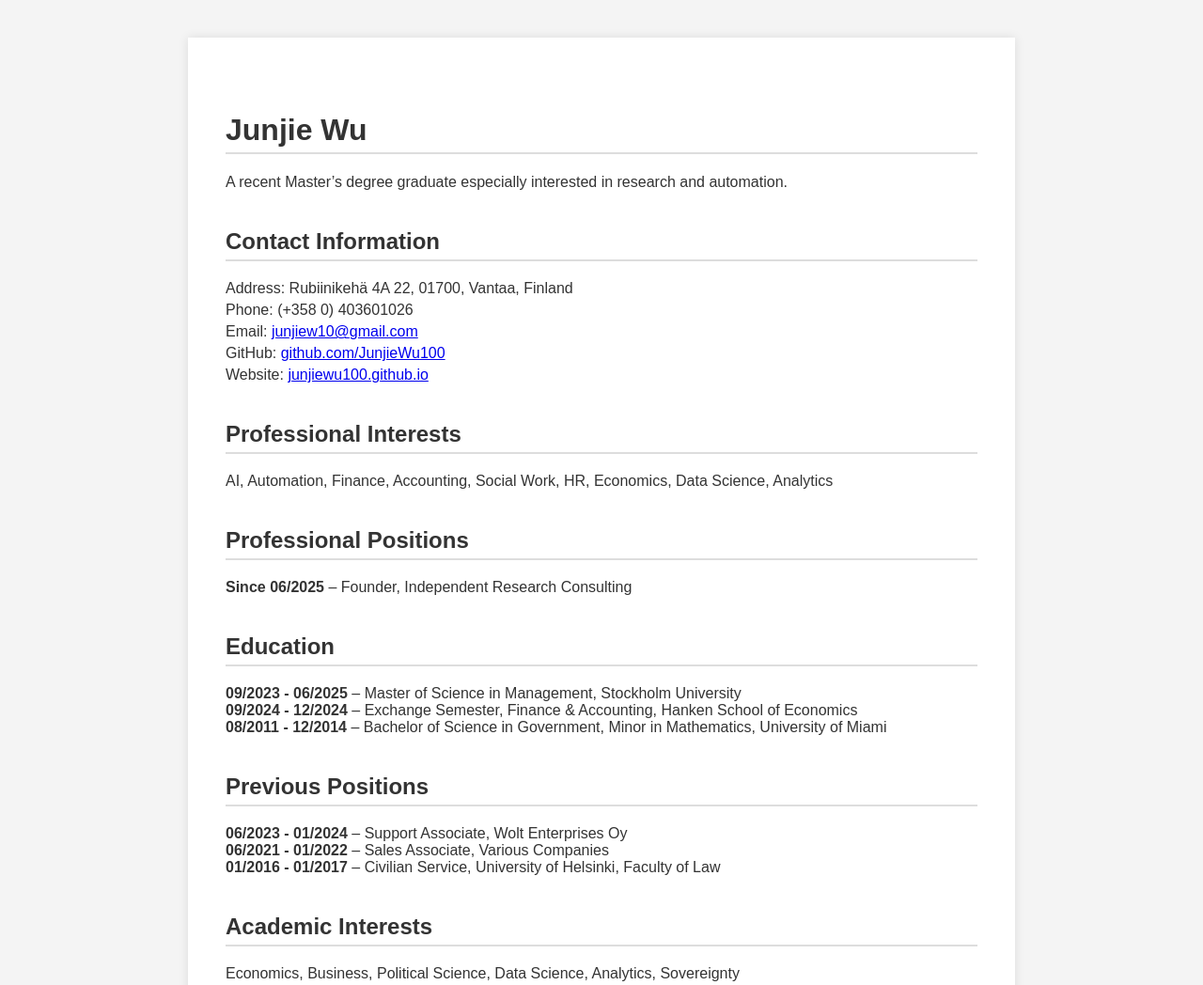
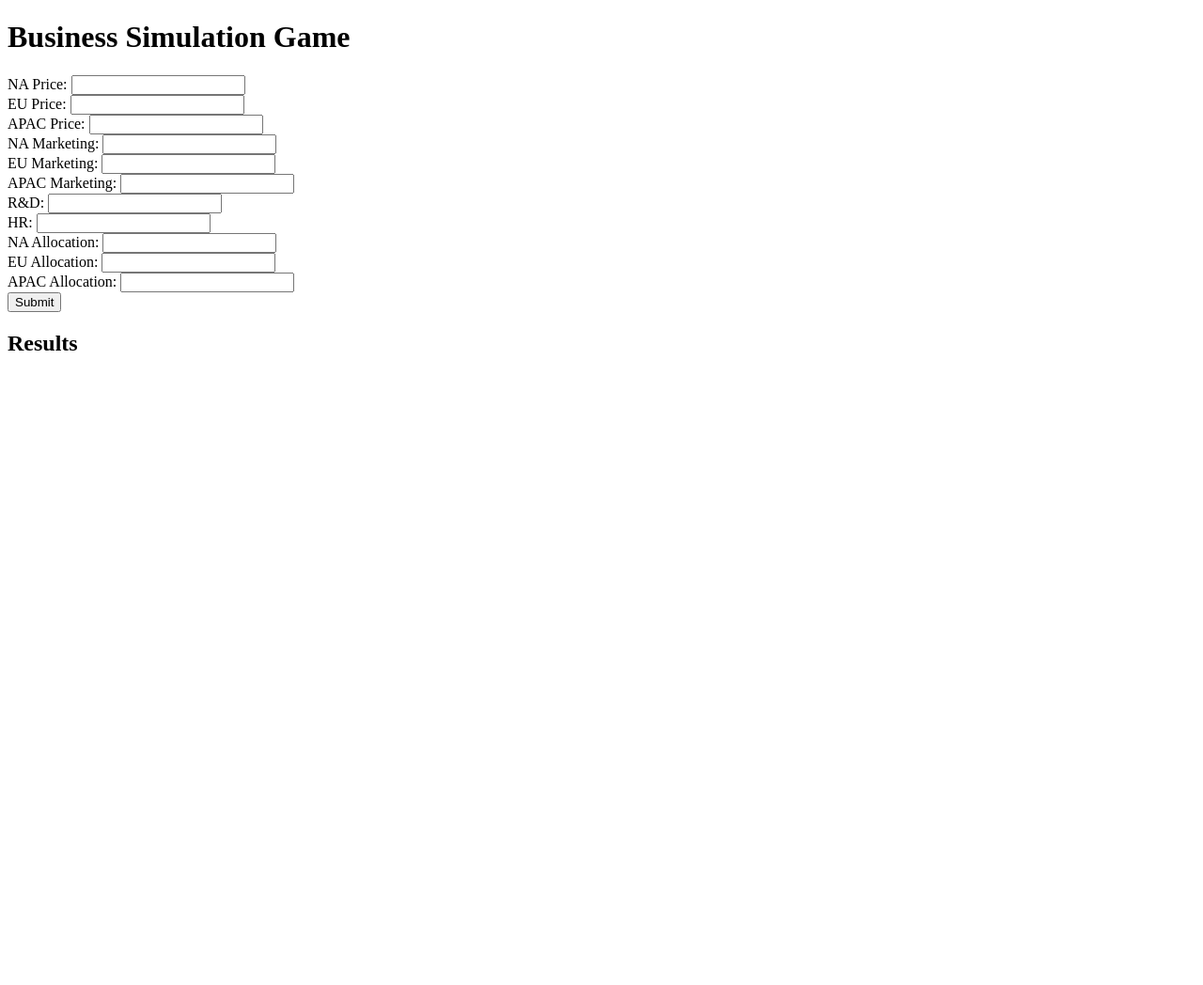
Before and after one commit to JunjieWu100/junjiewu100.github.io, a plain HTML site: page index.html in a window 1280 px wide. Shown: the top 1048 px of the page at 94% size. After the commit the page ends 800 px from the top, so only its background shows below. Drawn offline with Linux system fonts and the light colour scheme.

Commit message:
Add files via upload

```diff
--- a/index.html
+++ b/index.html
@@ -1,117 +1,52 @@
 <!DOCTYPE html>
-<html lang="en">
+<html>
 <head>
-  <meta charset="UTF-8" />
-  <meta name="viewport" content="width=device-width, initial-scale=1.0"/>
-  <title>Junjie Wu - CV</title>
-  <style>
-    body {
-      font-family: Arial, sans-serif;
-      margin: 40px;
-      background: #f4f4f4;
-      color: #333;
-    }
-    .container {
-      background: white;
-      padding: 40px;
-      max-width: 800px;
-      margin: auto;
-      box-shadow: 0 0 10px rgba(0,0,0,0.1);
-    }
-    h1, h2 {
-      border-bottom: 2px solid #ddd;
-      padding-bottom: 5px;
-      margin-top: 40px;
-    }
-    ul {
-      list-style: none;
-      padding-left: 0;
-    }
-    .contact p, .skills p {
-      margin: 5px 0;
-    }
-    .section {
-      margin-bottom: 30px;
-    }
-  </style>
+    <meta charset="UTF-8">
+    <title>Business Game</title>
 </head>
 <body>
-  <div class="container">
-    <h1>Junjie Wu</h1>
-    <p>A recent Master’s degree graduate especially interested in research and automation.</p>
+<h1>Business Simulation Game</h1>
 
-    <div class="section contact">
-      <h2>Contact Information</h2>
-      <p>Address: Rubiinikehä 4A 22, 01700, Vantaa, Finland</p>
-      <p>Phone: (+358 0) 403601026</p>
-      <p>Email: <a href="mailto:junjiew10@gmail.com">junjiew10@gmail.com</a></p>
-      <p>GitHub: <a href="https://github.com/JunjieWu100/Junjie" target="_blank">github.com/JunjieWu100</a></p>
-      <p>Website: <a href="https://junjiewu100.github.io/" target="_blank">junjiewu100.github.io</a></p>
-    </div>
+<form id="game-form">
+    <label>NA Price: <input type="number" name="na_price" required></label><br>
+    <label>EU Price: <input type="number" name="eu_price" required></label><br>
+    <label>APAC Price: <input type="number" name="apac_price" required></label><br>
+    <label>NA Marketing: <input type="number" name="na_mkt" required></label><br>
+    <label>EU Marketing: <input type="number" name="eu_mkt" required></label><br>
+    <label>APAC Marketing: <input type="number" name="apac_mkt" required></label><br>
+    <label>R&D: <input type="number" name="rd" required></label><br>
+    <label>HR: <input type="number" name="hr" required></label><br>
+    <label>NA Allocation: <input type="number" name="na_alloc" required></label><br>
+    <label>EU Allocation: <input type="number" name="eu_alloc" required></label><br>
+    <label>APAC Allocation: <input type="number" name="apac_alloc" required></label><br>
+    <button type="submit">Submit</button>
+</form>
 
-    <div class="section">
-      <h2>Professional Interests</h2>
-      <p>AI, Automation, Finance, Accounting, Social Work, HR, Economics, Data Science, Analytics</p>
-    </div>
+<h2>Results</h2>
+<pre id="results-output"></pre>
 
-    <div class="section">
-      <h2>Professional Positions</h2>
-      <p><strong>Since 06/2025</strong> – Founder, Independent Research Consulting</p>
-    </div>
+<script>
+const backendUrl = "https://YOUR-RENDER-APP.onrender.com"; // change this
 
-    <div class="section">
-      <h2>Education</h2>
-      <ul>
-        <li><strong>09/2023 - 06/2025</strong> – Master of Science in Management, Stockholm University</li>
-        <li><strong>09/2024 - 12/2024</strong> – Exchange Semester, Finance & Accounting, Hanken School of Economics</li>
-        <li><strong>08/2011 - 12/2014</strong> – Bachelor of Science in Government, Minor in Mathematics, University of Miami</li>
-      </ul>
-    </div>
+document.getElementById("game-form").addEventListener("submit", function(e) {
+    e.preventDefault();
 
-    <div class="section">
-      <h2>Previous Positions</h2>
-      <ul>
-        <li><strong>06/2023 - 01/2024</strong> – Support Associate, Wolt Enterprises Oy</li>
-        <li><strong>06/2021 - 01/2022</strong> – Sales Associate, Various Companies</li>
-        <li><strong>01/2016 - 01/2017</strong> – Civilian Service, University of Helsinki, Faculty of Law</li>
-      </ul>
-    </div>
+    const formData = new FormData(this);
 
-    <div class="section">
-      <h2>Academic Interests</h2>
-      <p>Economics, Business, Political Science, Data Science, Analytics, Sovereignty</p>
-    </div>
+    fetch(`${backendUrl}/submit-ajax`, {
+        method: "POST",
+        body: formData
+    })
+    .then(res => res.json())
+    .then(data => {
+        document.getElementById("results-output").textContent = JSON.stringify(data, null, 2);
+    })
+    .catch(err => {
+        console.error(err);
+        alert("Error contacting backend");
+    });
+});
+</script>
 
-    <div class="section">
-      <h2>Volunteering Experience</h2>
-      <ul>
-        <li><strong>06/2012 - 07/2013</strong> – Summer Scholars Program, University of Miami</li>
-        <li><strong>08/2008 - 05/2010</strong> – National Honor Society, Baltimore Polytechnic Institute</li>
-      </ul>
-    </div>
-
-    <div class="section">
-      <h2>Further Education</h2>
-      <ul>
-        <li><strong>09/2019 - 06/2021</strong> – MSc in Management (Courses), Aalto University & Stockholm University</li>
-        <li><strong>08/2018 - 05/2019</strong> – MSc in Sociology, University of Helsinki</li>
-      </ul>
-    </div>
-
-    <div class="section skills">
-      <h2>Further Skills</h2>
-      <p><strong>Languages:</strong> English (Native), Finnish (Native), Chinese (Fluent), French (Basic)</p>
-      <p><strong>Expertise:</strong> MS Office, ChatGPT, AutoGPT, Python, NumPy, Azure, PearAI, Replit, Envato</p>
-      <p><strong>AI Experience:</strong> Hands-on expertise in generative AI technologies, LLMs, image generation & customization solutions</p>
-    </div>
-
-    <div class="section">
-      <h2>Recommendations</h2>
-      <ul>
-        <li><strong>Krista Salo</strong> – Monitoring Team Lead, Wolt<br>Email: krista.salo@wolt.com</li>
-        <li><strong>Resti Montoya Moreno</strong> – Senior Antenna Engineer, Huawei<br>Phone: +358409626406<br>Email: restimontoya7@gmail.com</li>
-      </ul>
-    </div>
-  </div>
 </body>
 </html>
```
